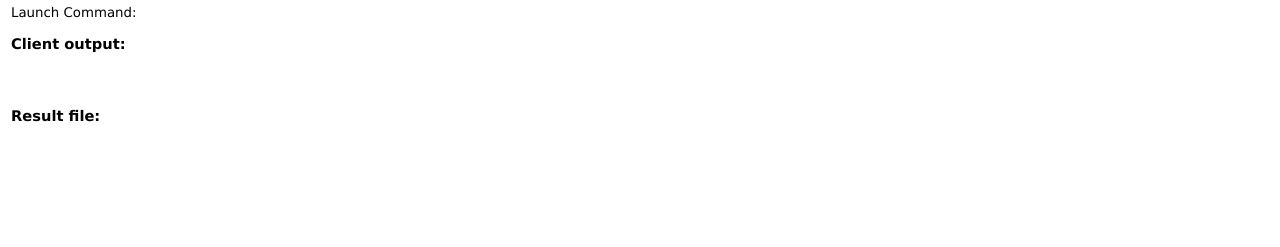
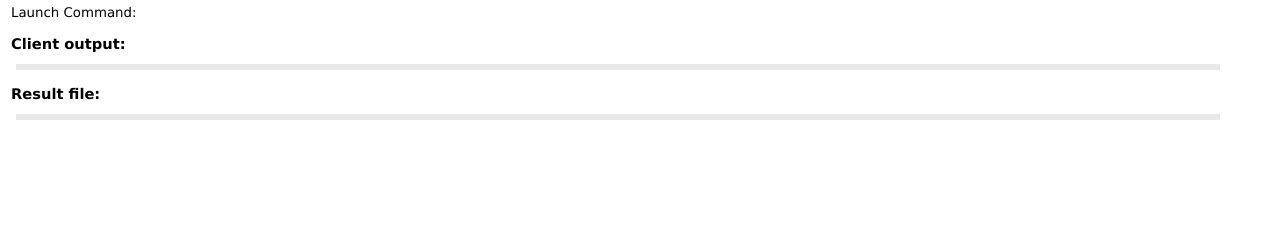
Before and after one commit to ceari/edacc_web, a Flask app: template edacc/templates/result_details.html in a window 1280 px wide. Shown: the part 89-336 px from the top of the page. Run offline with Flask 2, Linux system fonts and the light colour scheme; the template is opened without the code that fills it, so the values that code supplies are empty; parts of the project's set-up code (start-up, migrations or seed data) failed here and were passed over.

Commit message:
<pre> css style

```diff
--- a/edacc/static/css/base.css
+++ b/edacc/static/css/base.css
@@ -138,7 +138,11 @@ div.navigation {
 
 code, pre {
     margin-left: 5px;
+    margin-right: 5px;
+    padding: 3px;
+    width: 95%;
     font-family: "Bitstream Vera Sans Mono", Monaco, "Courier New", Courier, monospace;
     color: black;
     font-size: 12px;
+    background-color: #E8E8E8 ;
 }
```
Also changed, not shown: edacc/templates/result_details.html (+2 -6 lines).
